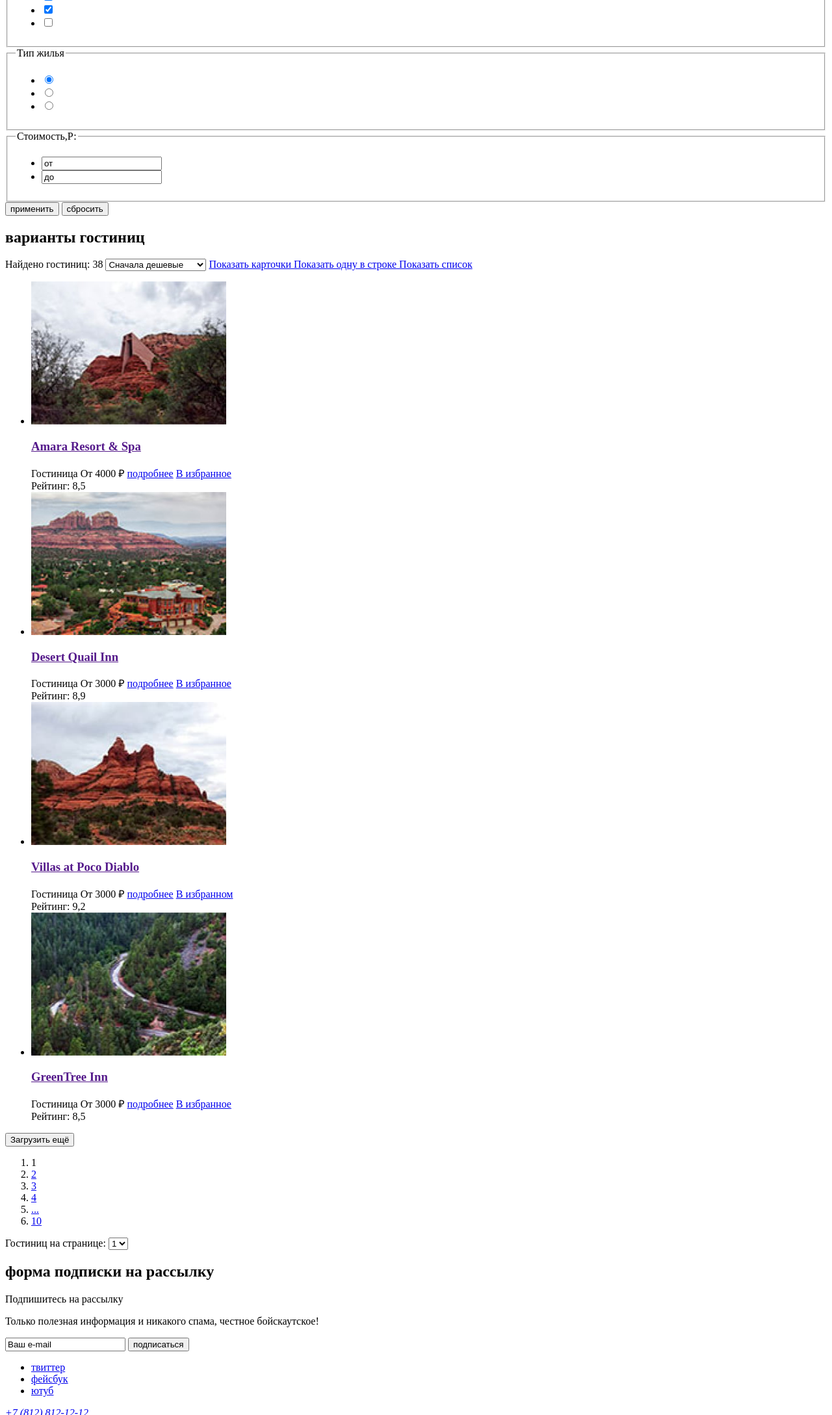
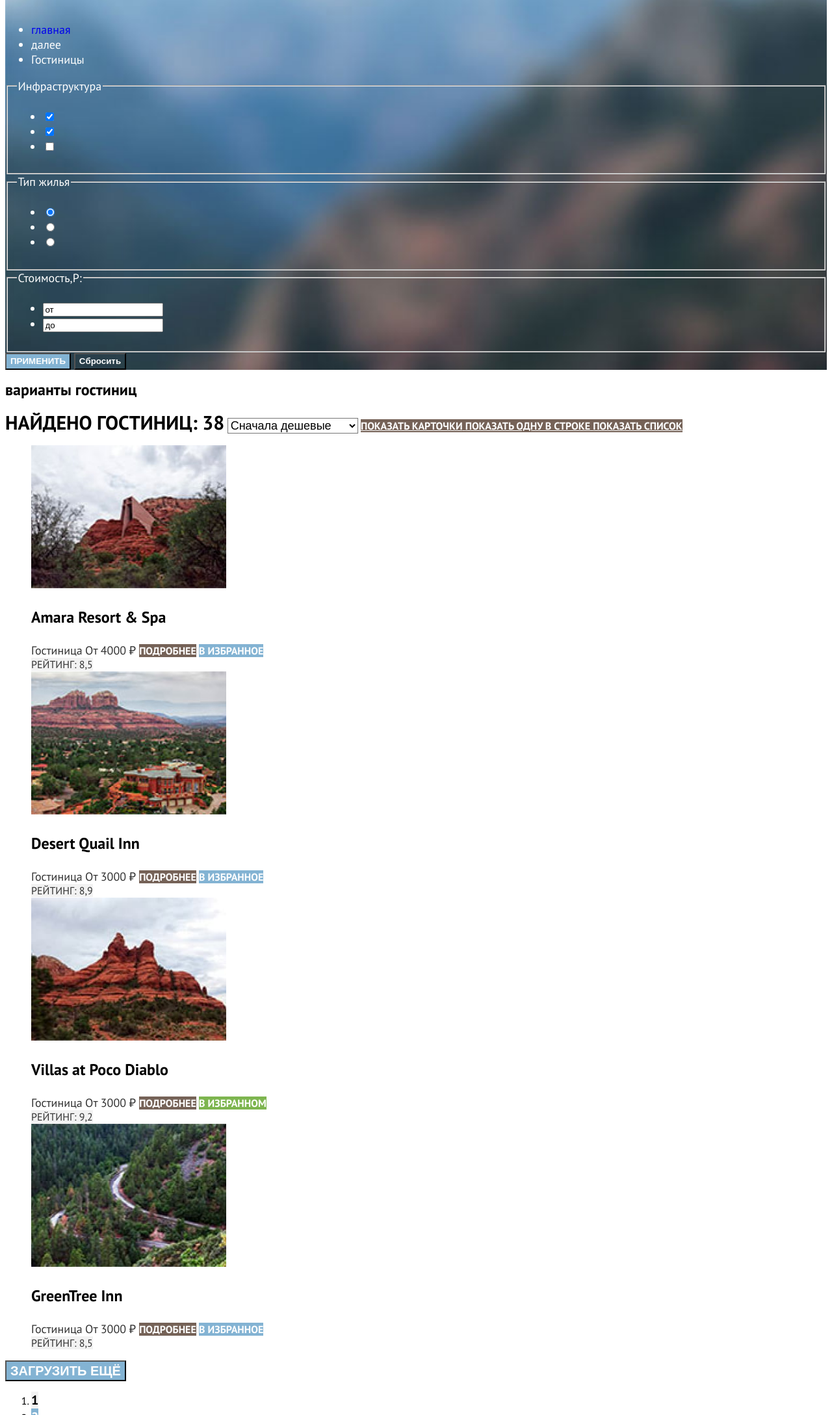
Before and after one commit to htmlacademy-htmlcss/1876143-sedona-33, a plain HTML site: page catalog.html in a window 1280 px wide. Shown: the part 413-2590 px from the top of the page at 65% size. Drawn offline with Linux system fonts and the light colour scheme.

Commit message:
Добавляет базовую стилизацию страниц

```diff
--- a/catalog.html
+++ b/catalog.html
@@ -3,6 +3,7 @@
   <head>
     <meta charset="utf-8">
     <title>Страница каталога</title>
+    <link rel="stylesheet" href="styles/styles.css">
   </head>
   <body>
     <header class="page-header">
@@ -34,8 +35,8 @@
             </a>
           </li>
           <li class="navigation-user-item">
-             <a href="#" class="navigation-link">
-              <span class="visually-hidden">Вход</span>
+             <a href="#" class="navigation-link button">
+              <span class="visually-hidden">Хочу сюда</span>
              </a>
           </li>
         </ul>
@@ -46,7 +47,7 @@
   <h1 class="main-heading-catalog">Гостиницы Седоны</h1>
   <ul class="breadcrumbs-list">
     <li class="breadcrumbs-item">
-      <a href="#" class="breadcrumbs-link">
+      <a href="#" class="breadcrumbs-link ">
         <span class="visually-hidden">главная</span>
       </a>
     </li>
@@ -112,17 +113,17 @@
   </li>
 </ul>
 </fieldset>
-  <button class="button" type="submit">применить</button>
-  <button class="button" type="reset">сбросить</button>
+  <button class="button apply-filters" type="submit">применить</button>
+  <button class="button reset-filters" type="reset">Cбросить</button>
   </form>
 </section>
 <section class="hotels">
 <h2 class="visually-hidden">варианты гостиниц</h2>
 <span class="number-of-hotels">Найдено гостиниц: 38</span>
   <select class="select-control" aria-label="Сортировка">
-    <option value="popular">Сначала дешевые</option>
-    <option value="cheap">Сначала популярные</option>
-    <option value="expensive">Сначала дорогое</option>
+    <option value="cheap" class="select-categories">Сначала дешевые</option>
+    <option value="popular" class="select-categories">Сначала популярные</option>
+    <option value="expensive" class="select-categories">Сначала дорогие</option>
   </select>
   <a href="#" class="button button-light">
     <span class="visually-hidden">Показать карточки</span>
@@ -139,10 +140,10 @@
         <img class="hotel-card-image" src="images/hotel-1.jpg" alt="гостиница амара резорт" width="300" height="220" >
         <h3 class="hotel-card-title">Amara Resort & Spa</h3>
       </a>
-        <span>Гостиница</span>
+        <span class="hotel-card-text">Гостиница</span>
         <span class="hotel-card-price">От 4000 ₽ </span>
-        <a href="#" class="hotel-more-information-button button">подробнее</a>
-        <a href="#" class="hotel-favorites-button button">В избранное</a>
+        <a href="#" class="hotel-card-button hotel-more-information-button button">подробнее</a>
+        <a href="#" class="hotel-card-button hotel-favorites-button button">В избранное</a>
        <div class="rating-stars"></div>
        <div class="rating-points"><span class="rating-points-text">Рейтинг: 8,5</span></div>
     </li>
@@ -151,10 +152,10 @@
       <img class="hotel-card-image" src="images/hotel-2.jpg" alt="гостиница дезорт куэли ин" width="300" height="220">
       <h3 class="hotel-card-title">Desert Quail Inn</h3>
       </a>
-      <span>Гостиница</span>
+      <span class="hotel-card-text">Гостиница</span>
       <span class="hotel-card-price">От 3000 ₽ </span>
-      <a href="#" class="hotel-more-information-button button">подробнее</a>
-      <a href="#" class="hotel-favorites-button button">В избранное</a>
+      <a href="#" class="hotel-card-button hotel-more-information-button button">подробнее</a>
+      <a href="#" class="hotel-card-button hotel-favorites-button button">В избранное</a>
      <div class="rating-stars"></div>
      <div class="rating-points"><span class="rating-points-text">Рейтинг: 8,9</span></div>
     </li>
@@ -163,10 +164,10 @@
     <img class="hotel-card-image" src="images/hotel-3.jpg" alt="гостиница виллас эт поко диабло" width="300" height="220">
     <h3 class="hotel-card-title">Villas at Poco Diablo</h3>
     </a>
-    <span>Гостиница</span>
+    <span class="hotel-card-text">Гостиница</span>
     <span class="hotel-card-price">От 3000 ₽ </span>
-    <a href="#" class="hotel-more-information-button button">подробнее</a>
-    <a href="#" class="hotel-favorites-button button-active">В избранном</a>
+    <a href="#" class="hotel-card-button hotel-more-information-button button">подробнее</a>
+    <a href="#" class="hotel-card-button hotel-favorites-button button-active button ">В избранном</a>
    <div class="rating-stars"></div>
    <div class="rating-points"><span class="rating-points-text">Рейтинг: 9,2</span></div>
   </li>
@@ -175,17 +176,17 @@
   <img class="hotel-card-image" src="images/hotel-4.jpg" alt="гостиница грин три ин" width="300" height="220">
   <h3 class="hotel-card-title">GreenTree Inn</h3>
   </a>
-  <span>Гостиница</span>
+  <span class="hotel-card-text">Гостиница</span>
   <span class="hotel-card-price">От 3000 ₽ </span>
-  <a href="#" class="hotel-more-information-button button">подробнее</a>
-  <a href="#" class="hotel-favorites-button button">В избранное</a>
+  <a href="#" class="hotel-card-button hotel-more-information-button button">подробнее</a>
+  <a href="#" class="hotel-card-button hotel-favorites-button button">В избранное</a>
  <div class="rating-stars"></div>
  <div class="rating-points"><span class="rating-points-text">Рейтинг: 8,5</span></div>
 </li>
   </ul>
 <button class="more-cards">Загрузить ещё</button>
 
-<ol class="catalog-pagination">
+<ol class="catalog-pagination-list">
   <li class="pagination-item">
     <a class="pagination-link pagination-current">1</a>
   </li>
@@ -205,14 +206,13 @@
     <a class="pagination-link" href="#">10</a>
   </li>
 </ol>
-<span>Гостиниц на странице:</span>
+<span class="description-dropdown-list">Гостиниц на странице:</span>
 <select class="cards-on-page" arial-label="количество карт на странице">
   <option value="one">1</option>
   <option value="two">2</option>
   <option value="three">3</option>
   <option value="for" class="current-number">4</option>
 </select>
-
 </section>
     <section class="subscription catalog-subscription">
     <h2 class="visually-hidden">форма подписки на рассылку</h2>
@@ -222,7 +222,7 @@
       </p>
       <form action="#" mathod="get" class="subscription-form">
         <input type="text" name="e-mail" value="Ваш e-mail">
-        <input type="submit" value="подписаться">
+        <input type="submit" class="button subscription-button" value="подписаться">
       </form>
     </section>
   </main>
@@ -230,17 +230,17 @@
       <section class="footer-social">
        <ul class="social">
       <li class="social-item">
-        <a href="https://twitter.com/htmlacademy_ru" class="social-link button">
+        <a href="https://twitter.com/htmlacademy_ru" class="social-link-button">
           <span class="visually-hidden social-icon">твиттер</span>
         </a>
       </li>
       <li class="social-item">
-        <a href="https://www.facebook.com/htmlacademy" class="social-link button">
+        <a href="https://www.facebook.com/htmlacademy" class="social-link-button">
           <span class="visually-hidden social-icon">фейсбук</span>
         </a>
       </li>
       <li class="social-item">
-        <a href="https://www.youtube.com/c/HTMLAcademyRUS" class="social-link button">
+        <a href="https://www.youtube.com/c/HTMLAcademyRUS" class="social-link-button">
           <span class="visually-hidden social-icon">ютуб</span>
         </a>
       </li>
@@ -253,7 +253,7 @@
       </section>
       <section class="authors ">
         <a href="https://htmlacademy.ru/" class="htmlacademy-link">
-          <img src="#" alt="html academy" class="footer-authors-logo">
+          <img src="/images/logo_htmlacademy.svg" alt="html academy" class="footer-authors-logo">
         </a>
       </section>
     </footer>
--- /dev/null
+++ b/styles/styles.css
@@ -0,0 +1,318 @@
+@font-face {
+  font-family: "PT Sans";
+  font-style: normal;
+  font-weight: 400;
+  src: url("../fonts/ptsans-400.woff2") format("woff2");
+  font-display: swap;
+}
+@font-face {
+  font-family: "PT Sans";
+  font-style: normal;
+  font-weight: 700;
+  src: url("../fonts/ptsans-700.woff2") format("woff2");
+  font-display: swap;
+}
+body {
+  font-family: "PT Sans", "sans-serif";
+  font-size: 18px;
+  line-height: 21px;
+  color: #000000;
+  background-color:#ffffff ;
+}
+
+/*index page*/
+
+/*header*/
+.page-header {
+  background: #ffffff;
+  color: #000000;
+}
+
+.navigation-link {
+  font-family: "PT Sans", "sans-serif";
+  font-size: 20px;
+  line-height: 26px;
+  font-weight: 700;
+  color: inherit;
+  text-decoration: none;
+  background-color: #ffffff;
+}
+.button {
+  line-height: 20px;
+  font-weight: 700;
+  color: #ffffff;
+  background: #756257;
+  text-transform: uppercase;
+}
+.invitation {
+background-image: url("../images/index-background.jpg");
+background-repeat: no-repeat;
+background-size: cover;
+}
+
+/*section advantages*/
+.advantages {
+  text-align: center;
+}
+.index-main-heading {
+  font-size: 30px;
+  line-height: 36px;
+  font-weight: 700;
+  color: inherit;
+  background: #ffffff;
+
+}
+.let-find-reasons {
+  font-weight: 400;
+  font-size: 22px;
+  line-height: 36px;
+
+}
+.advantage-title {
+  font-weight: 700;
+  font-size: 24px;
+  line-height: 28px;
+
+  text-transform: uppercase;
+  color: #000000;
+  background: #ffffff;
+}
+.advantages-number {
+  text-transform: uppercase;
+
+}
+.advantages-description {
+  font-size: 18px;
+  line-height: 21px;
+
+}
+.special {
+  color: #FFFFFF;
+  background: #83B3D3;
+}
+
+  /*section search*/
+.search{
+  text-align: center;
+}
+.search-question {
+  font-weight: 700;
+  font-size: 30px;
+  line-height: 36px;
+  text-transform: uppercase;
+  color: #000000;
+  background: #ffffff;
+}
+.description-search-process {
+  font-weight: 400;
+  font-size: 22px;
+  line-height: 26px;
+}
+
+/* section subscription */
+.subscription {
+  background-image: url("../images/subscription-background.jpg");
+  background-repeat: no-repeat;
+  background-size: cover;
+  text-align: center;
+  color: #ffffff;
+
+}
+.subscription span {
+  font-weight: 700;
+  font-size: 30px;
+  line-height: 36px;
+  text-align: center;
+  text-transform: uppercase;
+}
+.description-emails {
+  font-weight: 400;
+  font-size: 22px;
+  line-height: 26px;
+}
+.subscription-button {
+  font-weight: 700;
+  font-size: 20px;
+  line-height: 26px;
+  text-transform: uppercase;
+  color: #FFFFFF;
+  background: #83B3D3;
+}
+
+/*footer*/
+.footer-contacts-address-link{
+  font-style: normal;
+  font-weight: 400;
+  font-size: 40px;
+  line-height: 40px;
+  text-align: center;
+  text-transform: uppercase;
+  color: #000000;
+  background: #ffffff;
+  text-decoration: none;
+}
+
+/*catalog page*/
+
+/*section choice*/
+.choice {
+  font-style: normal;
+  font-weight: 400;
+  font-size: 18px;
+  line-height: 23px;
+  color: #FFFFFF;
+  background: #83B3D3;
+  background-image: url("../images/catalog-background.jpg");
+  background-repeat: no-repeat;
+  background-size: cover;
+}
+.main-heading-catalog {
+  font-weight: 700;
+  font-size: 60px;
+  line-height: 78px;
+}
+.breadcrumbs-link {
+text-decoration: none;
+}
+.reset-filters {
+  background: none;
+  text-transform: none;
+}
+.apply-filters {
+  background: #83B3D3;
+}
+/*section hotels*/
+
+.hotels {
+  font-size: 16px;
+  line-height: 21px;
+}
+.number-of-hotels{
+  font-weight: bold;
+  font-size: 30px;
+  line-height: 39px;
+  text-transform: uppercase;
+  color: #000000;
+  background: #ffffff;
+}
+.select-control {
+  font-weight: normal;
+  font-size: 18px;
+  line-height: 23px;
+  color: #000000;
+  background: #ffffff;
+}
+.hotel-card-list {
+  list-style: none;
+}
+.hotel-card-title {
+  font-weight: 700;
+  font-size: 24px;
+  line-height: 31px;
+  color: #000000;
+  background: #ffffff;
+}
+.hotel-more-information-link {
+  text-decoration: none;
+}
+.hotel-card-text {
+  font-weight: 400;
+  font-size: 18px;
+  line-height: 23px;
+  color: #333333;
+}
+.hotel-card-price {
+  font-weight: 400;
+  font-size: 18px;
+  line-height: 23px;
+  color: #333333;
+}
+.hotel-card-button {
+  font-weight: 700;
+  font-size: 16px;
+  line-height: 21px;
+  text-align: center;
+  text-transform: uppercase;
+  color: #FFFFFF;
+  text-decoration: none;
+}
+.hotel-favorites-button {
+  background: #83B3D3;
+}
+.button-active {
+  background: #7DB54F;
+}
+.rating-points-text {
+  font-weight: 400;
+  font-size: 16px;
+  line-height: 21px;
+  text-align: center;
+  text-transform: uppercase;
+  color: #333333;
+  background: #F2F2F2;
+}
+.more-cards {
+  font-weight: bold;
+  font-size: 20px;
+  line-height: 26px;
+  text-align: center;
+  text-transform: uppercase;
+  color: #FFFFFF;
+  background: #83B3D3;
+}
+.pagination-link {
+  font-weight: bold;
+  font-size: 20px;
+  line-height: 26px;
+  text-align: center;
+  text-transform: uppercase;
+  color: #FFFFFF;
+  background: #83B3D3;
+  text-decoration: none;
+}
+.pagination-current {
+  color: #000000;
+  background: #F2F2F2;
+}
+.description-dropdown-list {
+  font-weight: 400;
+  font-size: 18px;
+  line-height: 23px;
+  color: #000000;
+  background: #ffffff;
+}
+
+/*section subscription*/
+
+.catalog-subscription {
+  background: #ffffff;
+  color: #000000;
+}
+
+/*main-page-modal-window page*/
+
+
+.main-page-modal-window-form {
+  font-family: PT Sans;
+  font-style: normal;
+  font-weight: bold;
+  font-size: 18px;
+  line-height: 40px;
+  color: #000000;
+  background: #ffffff;
+}
+.model-window-title {
+  font-family: PT Sans;
+  font-weight: 700;
+  font-size: 30px;
+  line-height: 40px;
+  text-transform: uppercase;
+  color: #000000;
+  background: #ffffff;
+}
+.button-explanation {
+  background: #83B3D3;
+}
+.modal-window-button {
+  background: #83B3D3;
+}
```
Also changed, not shown: index.html (+34 -33 lines), main-page-modal-window.html (+10 -9 lines).
